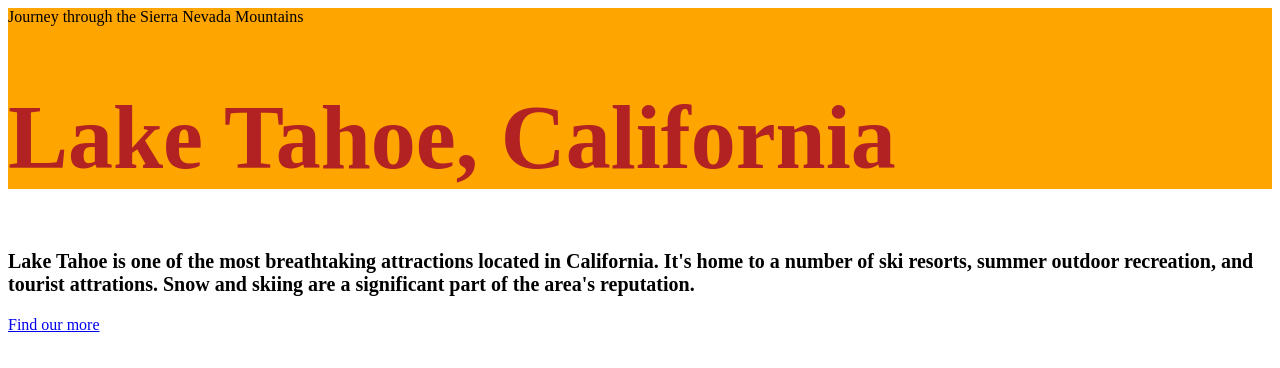
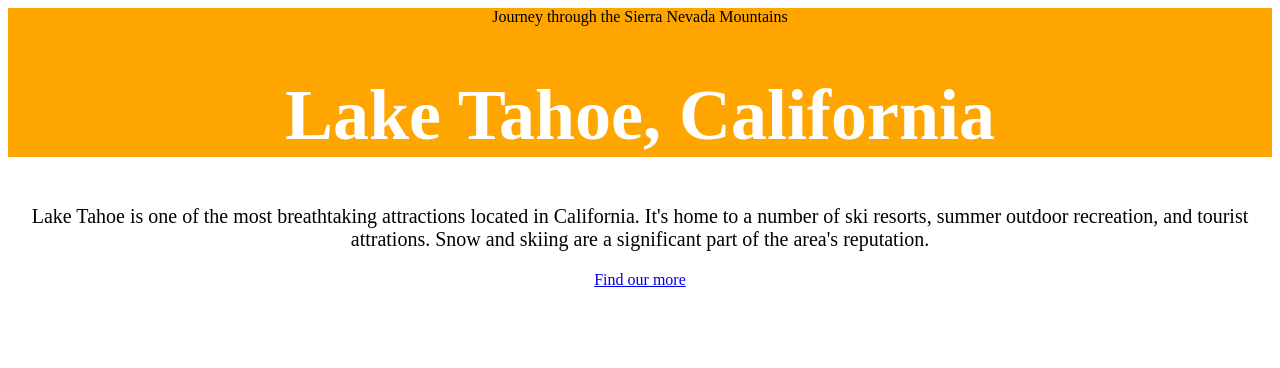
Before and after one commit to ArmandoAmador/CSS-practice-website, a plain HTML site: page index.html in a window 1280 px wide. Drawn offline with Linux system fonts and the light colour scheme.

Commit message:
Using external style sheets

```diff
--- /dev/null
+++ b/css/style.css
@@ -0,0 +1,17 @@
+
+body {
+  text-align: center;
+}
+
+h1 {
+  font-size: 72px;
+  color: white;
+}
+
+header {
+  background-color: orange;
+}
+
+p {
+  font-size: 20px;
+}
--- a/index.html
+++ b/index.html
@@ -2,19 +2,7 @@
 <html>
   <head>
     <title>Lake Tahoe</title>
-    <style type="text/css">
-    p {
-      font-size: 20px;
-      font-weight: bold;
-    }
-    h1 {
-      font-size: 90px;
-      color: firebrick;
-    }
-    header {
-      background-color: orange;
-    }
-    </style>
+    <link rel="stylesheet" type="text/css" href="css/style.css">
   </head>
   <body>
     <header>
```
